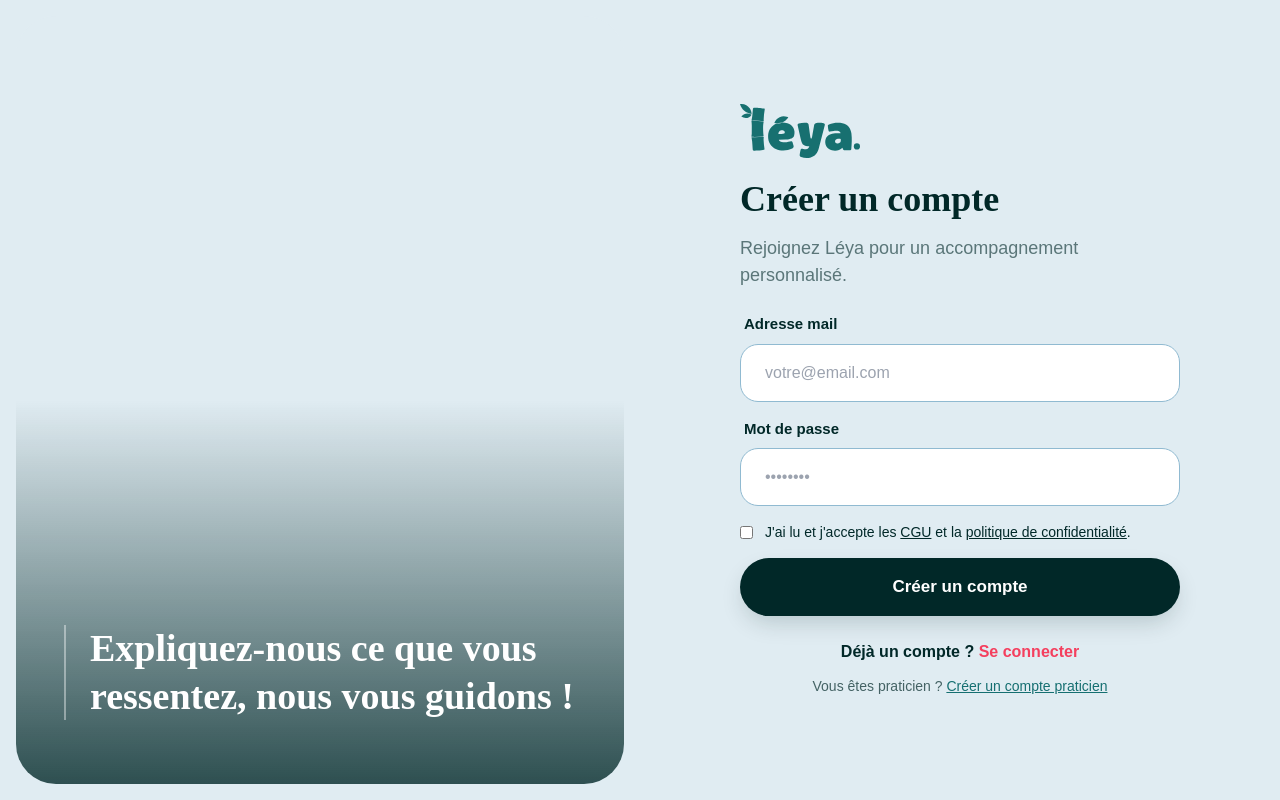
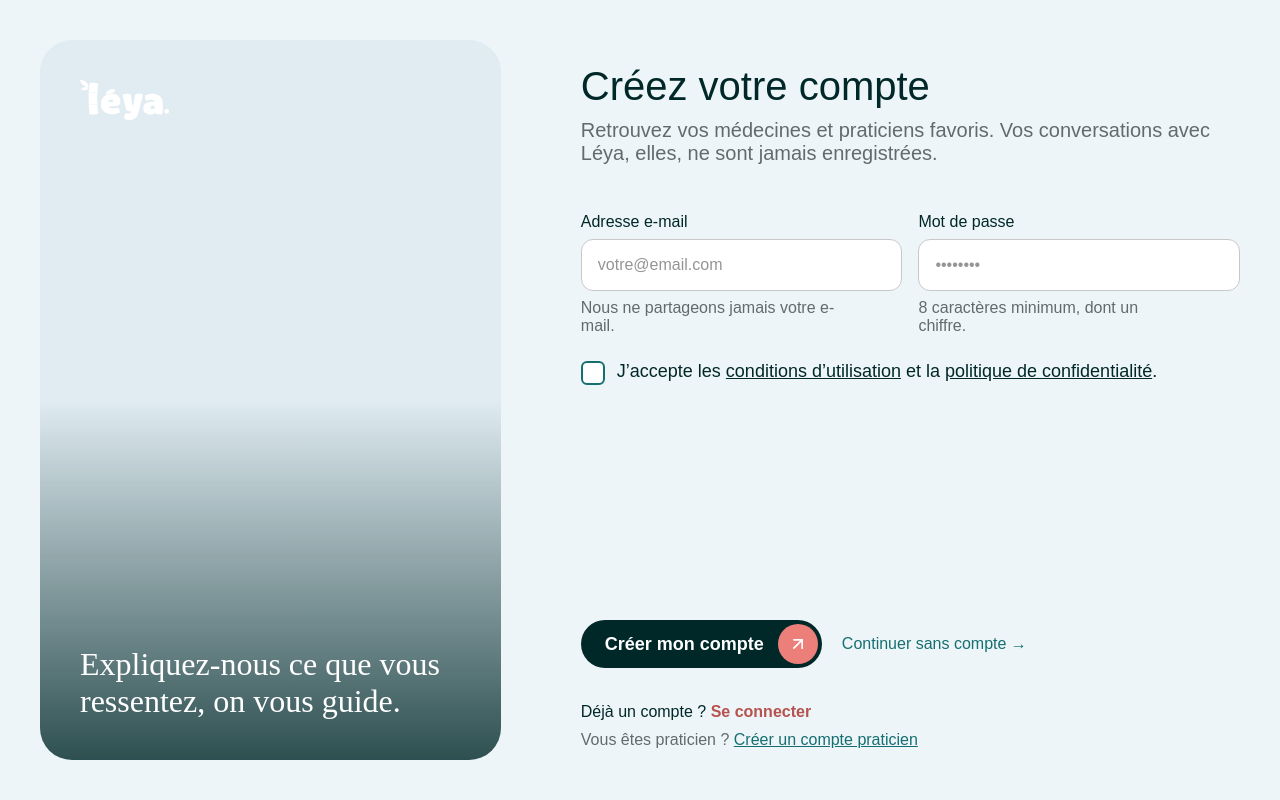
Before and after one commit to TomMbn/medaltea_front, a Nuxt app: page /register in a window 1280 px wide. Built offline with nearby package versions, Linux system fonts and the light colour scheme; no server answers.

Commit message:
feat : Page d'inscription patient V5

```diff
--- a/app/components/AuthIllustration.vue
+++ b/app/components/AuthIllustration.vue
@@ -1,5 +1,5 @@
 <template>
-  <div class="auth-illustration relative w-full h-full overflow-hidden rounded-[40px] bg-[#e0ecf2]">
+  <div class="auth-illustration relative w-full h-full overflow-hidden bg-[#e0ecf2]" :class="logo ? 'rounded-[32px]' : 'rounded-[40px]'">
     <!-- Background Image -->
     <NuxtImg
       src="/images/landscape.webp"
@@ -16,8 +16,16 @@
     <!-- Gradient Overlay for Text Readability -->
     <div class="absolute inset-0 bg-gradient-to-t from-[#012828]/80 via-transparent to-transparent"></div>
 
+    <!-- Variante V5 : logo en haut, accroche en bas à gauche -->
+    <template v-if="logo">
+      <NuxtLink to="/" class="absolute left-10 top-10" aria-label="Léya, retour à l'accueil">
+        <img src="/images/footer/logo-blanc.svg" alt="" width="89" height="40" class="h-10 w-auto" style="animation: none;" />
+      </NuxtLink>
+      <p class="absolute left-10 bottom-10 right-10 max-w-[520px] font-unbounded font-normal text-[26px] xl:text-[32px] leading-[normal] text-white">{{ message }}</p>
+    </template>
+
     <!-- Quote Content -->
-    <div class="absolute bottom-0 left-0 w-full p-12 pb-16 max-w-[850px]">
+    <div v-else class="absolute bottom-0 left-0 w-full p-12 pb-16 max-w-[850px]">
       <div class="quote-wrapper pl-6">
         <p class="text-white text-[32px] md:text-[38px] font-bold leading-[1.25] font-unbounded">
           {{ message }}
@@ -29,6 +37,7 @@
 
 <script setup>
 defineProps({
+  logo: { type: Boolean, default: false },
   message: { type: String, default: 'Expliquez-nous ce que vous ressentez, nous vous guidons !' },
 })
 </script>
--- a/app/pages/register.vue
+++ b/app/pages/register.vue
@@ -1,136 +1,106 @@
 <template>
-  <div class="registration-page-v2">
-    <!-- Left Pane: Illustration -->
-    <div class="pane-left">
-      <AuthIllustration />
+  <div class="min-h-screen min-h-[100svh] bg-bleu-50 text-vert-900 lg:flex lg:gap-10 xl:gap-20 lg:p-10">
+    <!-- Panneau d'illustration -->
+    <div class="hidden lg:block lg:w-[42vw] xl:w-[36vw] max-w-[620px] shrink-0 lg:sticky lg:top-10 lg:h-[calc(100svh-80px)]">
+      <AuthIllustration logo message="Expliquez-nous ce que vous ressentez, on vous guide." />
     </div>
 
-    <!-- Right Pane: Form -->
-    <div class="pane-right">
-      <div class="form-container">
-        <!-- Logo Header -->
-        <div class="header-section">
-          <NuxtLink to="/">
-            <img
-              src="/images/logo.svg"
-              alt="Léya"
-              class="logo-img"
-            />
+    <!-- Formulaire -->
+    <div class="flex-1 min-w-0 flex flex-col px-5 sm:px-8 py-8 lg:p-0 lg:pt-6 lg:min-h-[calc(100svh-80px)]">
+      <NuxtLink to="/" class="lg:hidden self-start" aria-label="Léya, retour à l'accueil">
+        <img src="/images/logo.svg" alt="Léya" width="120" height="54" class="w-[100px] h-auto" style="animation: none;" />
       </NuxtLink>
-          <h1 class="auth-title mb-4">
-            Créer un compte
-          </h1>
-          <p class="auth-subtitle">
-            Rejoignez Léya pour un accompagnement personnalisé.
+
+      <div class="mt-8 lg:mt-0">
+        <h1 class="font-unbounded font-normal text-[30px] sm:text-[34px] lg:text-[40px] leading-[normal] text-vert-900">Créez votre compte</h1>
+        <p class="mt-[10px] text-[18px] lg:text-[20px] leading-[normal] text-neutre-600 max-w-[820px]">
+          Retrouvez vos médecines et praticiens favoris. Vos conversations avec Léya, elles, ne sont jamais enregistrées.
         </p>
       </div>
 
-        <!-- Registration Form -->
-        <form @submit.prevent="handleRegister" class="auth-form">
-          <div class="field-group">
-            <label class="input-label" for="register-mail">Adresse mail</label>
+      <form class="mt-8 lg:mt-[48px] flex-1 flex flex-col" @submit.prevent="handleRegister">
+        <div class="grid sm:grid-cols-2 gap-4 max-w-[776px]">
+          <div class="flex flex-col gap-2">
+            <label for="register-mail" class="text-[16px] font-medium leading-[normal]">Adresse e-mail</label>
+            <div class="relative">
             <input
               id="register-mail"
               v-model="mail"
               type="email"
               autocomplete="email"
               inputmode="email"
-              class="form-input"
               required
+              maxlength="150"
               placeholder="votre@email.com"
               :disabled="isLoading"
+              class="h-[52px] w-full rounded-[12px] border border-[#c8c8c8] bg-white pl-4 pr-11 text-[16px] text-vert-900 placeholder:text-neutre-500 focus:outline-none focus:border-2 focus:border-vert-600 focus:shadow-[0_0_0_4px_#cde4df] transition-shadow"
             />
+            <Check v-if="mailLooksValid" :size="20" class="absolute right-4 top-1/2 -translate-y-1/2 text-vert-600 pointer-events-none" aria-hidden="true" />
             </div>
-
-          <div class="field-group">
-            <label class="input-label" for="register-password">Mot de passe</label>
+            <p class="max-w-[260px] text-[16px] leading-[normal] text-neutre-600">Nous ne partageons jamais votre e-mail.</p>
+          </div>
+          <div class="flex flex-col gap-2">
+            <label for="register-password" class="text-[16px] font-medium leading-[normal]">Mot de passe</label>
             <input
               id="register-password"
               v-model="password"
               type="password"
               autocomplete="new-password"
-              minlength="6"
-              class="form-input"
+              minlength="8"
+              maxlength="200"
+              pattern=".*[0-9].*"
+              title="8 caractères minimum, dont un chiffre."
               required
               placeholder="••••••••"
               :disabled="isLoading"
+              aria-describedby="register-password-hint"
+              class="h-[52px] w-full rounded-[12px] border border-[#c8c8c8] bg-white px-4 text-[16px] text-vert-900 placeholder:text-neutre-500 focus:outline-none focus:border-2 focus:border-vert-600 focus:shadow-[0_0_0_4px_#cde4df] transition-shadow"
             />
+            <p id="register-password-hint" class="max-w-[260px] text-[16px] leading-[normal] text-neutre-600">8 caractères minimum, dont un chiffre.</p>
+          </div>
         </div>
 
-          <label class="flex items-start gap-3 text-sm text-[#012828] cursor-pointer">
-            <input v-model="accepted" type="checkbox" required :disabled="isLoading" class="mt-1 shrink-0" />
+        <label class="mt-6 flex items-start gap-3 text-[16px] lg:text-[18px] leading-snug cursor-pointer">
+          <input v-model="accepted" type="checkbox" required :disabled="isLoading" class="peer sr-only" />
+          <span class="mt-0.5 w-6 h-6 shrink-0 rounded-[6px] border-2 border-vert-600 bg-white text-white flex items-center justify-center peer-checked:bg-vert-600 peer-focus-visible:shadow-[0_0_0_4px_#cde4df] [&>svg]:opacity-0 peer-checked:[&>svg]:opacity-100" aria-hidden="true"><Check :size="16" /></span>
           <span>
-              J'ai lu et j'accepte les
-              <NuxtLink to="/cgu" target="_blank" class="underline">CGU</NuxtLink> et la
-              <NuxtLink to="/politique-de-confidentialite" target="_blank" class="underline">politique de confidentialité</NuxtLink>.
+            J’accepte les <NuxtLink to="/cgu" target="_blank" class="underline">conditions d’utilisation</NuxtLink>
+            et la <NuxtLink to="/politique-de-confidentialite" target="_blank" class="underline">politique de confidentialité</NuxtLink>.
           </span>
         </label>
 
-          <!-- Error Message -->
-          <div v-if="errorMsg" class="error-box">
-            {{ errorMsg }}
+        <div v-if="errorMsg" class="mt-6 max-w-[776px] rounded-[12px] border border-[#fed7d7] bg-[#fff5f5] p-4 text-[14px] font-semibold text-[#c53030]" role="alert">{{ errorMsg }}</div>
+        <div v-if="successMsg" class="mt-6 max-w-[776px] rounded-[12px] border border-[#c6f6d5] bg-[#f0fff4] p-4 text-[14px] font-semibold text-[#2f855a]" role="status">{{ successMsg }}</div>
+
+        <div class="flex-1 min-h-10" />
+
+        <div class="flex flex-wrap items-center gap-x-5 gap-y-4">
+          <button type="submit" :disabled="isLoading" class="inline-flex items-center gap-[14px] min-h-[48px] bg-vert-900 text-white font-semibold text-[18px] rounded-full pl-6 pr-1 py-1 hover:shadow-douce transition-shadow disabled:opacity-80 disabled:cursor-wait">
+            <template v-if="!isLoading">Créer mon compte</template>
+            <span v-else class="inline-flex items-center gap-2"><Loader2 class="animate-spin" :size="20" aria-hidden="true" /> Création…</span>
+            <span class="w-10 h-10 rounded-full bg-corail-500 flex items-center justify-center"><ArrowUpRight :size="20" aria-hidden="true" /></span>
+          </button>
+          <NuxtLink to="/trouver-un-praticien" class="text-[16px] font-medium text-vert-600 hover:underline">Continuer sans compte →</NuxtLink>
         </div>
 
-          <!-- Success Message -->
-          <div v-if="successMsg" class="success-box">
-            {{ successMsg }}
-          </div>
-
-          <!-- Submit Button -->
-          <div class="submit-wrapper">
-            <button
-              type="submit"
-              class="btn-submit"
-              :disabled="isLoading"
-            >
-              <span v-if="!isLoading">Créer un compte</span>
-              <span v-else class="loading-state">
-                <Loader2 class="spinner" :size="20" />
-                Création...
-              </span>
-            </button>
+        <div class="mt-8 pb-2 flex flex-col gap-1 text-[16px]">
+          <p>
+            Déjà un compte ?
+            <NuxtLink :to="{ path: '/login', query: route.query.redirect ? { redirect: route.query.redirect } : {} }" class="font-semibold text-corail-700 hover:underline">Se connecter</NuxtLink>
+          </p>
+          <p class="text-neutre-600">
+            Vous êtes praticien ?
+            <NuxtLink to="/inscription-pro" class="underline text-vert-600">Créer un compte praticien</NuxtLink>
+          </p>
         </div>
       </form>
-
-<!--
-        <div class="separator-group">
-          <div class="line"></div>
-          <div class="label-or">ou</div>
-        </div>
-
-        <div class="social-row mb-8">
-          <button class="social-btn" :disabled="isLoading">
-            <svg xmlns="http://www.w3.org/2000/svg" viewBox="0 0 24 24" width="24" height="24" class="logo-icon">
-              <path d="M22.56 12.25c0-.78-.07-1.53-.2-2.25H12v4.26h5.92c-.26 1.37-1.04 2.53-2.21 3.31v2.77h3.57c2.08-1.92 3.28-4.74 3.28-8.09z" fill="currentColor"/>
-              <path d="M12 23c2.97 0 5.46-.98 7.28-2.66l-3.57-2.77c-.98.66-2.23 1.06-3.71 1.06-2.86 0-5.29-1.93-6.16-4.53H2.18v2.84C3.99 20.53 7.7 23 12 23z" fill="currentColor"/>
-              <path d="M5.84 14.1c-.22-.66-.35-1.36-.35-2.1s.13-1.44.35-2.1V7.06H2.18C1.43 8.55 1 10.22 1 12s.43 3.45 1.18 4.94l3.66-2.84z" fill="currentColor"/>
-              <path d="M12 5.38c1.62 0 3.06.56 4.21 1.66l3.15-3.15C17.45 2.09 14.97 1 12 1 7.7 1 3.99 3.47 2.18 7.06l3.66 2.84c.87-2.6 3.3-4.52 6.16-4.52z" fill="currentColor"/>
-            </svg>
-          </button>
-          <button class="social-btn" :disabled="isLoading">
-            <svg xmlns="http://www.w3.org/2000/svg" viewBox="0 0 384 512" width="22" height="22" class="apple-icon">
-              <path d="M318.7 268.7c-.2-36.7 16.4-64.4 50-84.8-18.8-26.9-47.2-41.7-84.7-44.6-35.5-2.8-74.3 20.7-88.5 20.7-15 0-49.4-19.7-76.4-19.7C63.3 141.2 4 184.8 4 273.5q0 39.3 14.4 81.2c12.8 36.7 59 126.7 107.2 125.2 25.2-.6 43-17.9 75.8-17.9 31.8 0 48.3 17.9 76.4 17.9 48.6-.7 90.4-82.5 102.6-119.3-65.2-30.7-61.7-90-61.7-91.9zm-56.6-164.2c27.3-32.4 24.8-61.9 24-72.5-24.1 1.4-52 16.4-67.9 34.9-17.5 19.8-27.8 44.3-25.6 71.9 26.1 2 49.9-11.4 69.5-34.3z" fill="currentColor"/>
-            </svg>
-          </button>
-        </div>
--->
-
-        <p class="text-center font-semibold mb-0 font-futura text-[#012828]">
-          Déjà un compte ?
-          <NuxtLink :to="{ path: '/login', query: route.query.redirect ? { redirect: route.query.redirect } : {} }" class="text-rose-500 hover:underline">Se connecter</NuxtLink>
-        </p>
-        <p class="text-center text-sm mt-3 text-[#012828]/70">
-          Vous êtes praticien ?
-          <NuxtLink to="/inscription-pro" class="underline text-[#156F71]">Créer un compte praticien</NuxtLink>
-        </p>
-      </div>
     </div>
   </div>
 </template>
 
 <script setup>
-import { ref } from 'vue'
-import { Apple, Loader2 } from 'lucide-vue-next'
+import { ref, computed } from 'vue'
+import { ArrowUpRight, Check, Loader2 } from 'lucide-vue-next'
 
 definePageMeta({ middleware: 'guest' })
 useSeoMeta({ title: 'Créer un compte — Léya', robots: 'noindex, nofollow' })
@@ -141,6 +111,7 @@
 const mail = ref('')
 const password = ref('')
 const accepted = ref(false)
+const mailLooksValid = computed(() => /^\S+@\S+\.\S{2,}$/.test(mail.value.trim()))
 const isLoading = ref(false)
 const errorMsg = ref('')
 const successMsg = ref('')
@@ -189,239 +160,3 @@
   }
 }
 </script>
-
-<style scoped>
-.registration-page-v2 {
-  display: flex;
-  flex-direction: column;
-  width: 100%;
-  min-height: 100vh;
-  min-height: 100svh;
-  background-color: #e0ecf2;
-  color: #012828;
-}
-
-.pane-left {
-  display: none;
-}
-
-.pane-right {
-  display: flex;
-  flex: 1;
-  align-items: center;
-  justify-content: center;
-  padding: 40px 24px;
-}
-
-.form-container {
-  width: 100%;
-  max-width: 440px;
-}
-
-/* Desktop styles */
-@media (min-width: 1024px) {
-  .registration-page-v2 {
-    flex-direction: row;
-  }
-
-  .pane-left {
-    display: block;
-    width: 50%;
-    height: 100vh;
-    height: 100svh;
-    position: sticky;
-    top: 0;
-    padding: 16px;
-  }
-
-  .pane-right {
-    width: 50%;
-    height: 100vh;
-    height: 100svh;
-    padding: 32px;
-    overflow-y: auto;
-  }
-}
-
-.header-section {
-  margin-bottom: 24px;
-}
-
-.logo-img {
-  width: 120px;
-  height: auto;
-}
-
-.auth-title {
-  font-family: 'Unbounded', cursive;
-  font-size: 36px;
-  font-weight: 700;
-  line-height: 1.05;
-  margin-top: 24px;
-}
-
-.auth-subtitle {
-  font-family: 'Futura PT', sans-serif;
-  font-size: 18px;
-  color: rgba(1, 40, 40, 0.6);
-  line-height: 1.5;
-}
-
-.auth-form {
-  display: flex;
-  flex-direction: column;
-  gap: 16px;
-  margin-bottom: 24px;
-}
-
-.input-label {
-  display: block;
-  font-family: 'Futura PT', sans-serif;
-  font-size: 15px;
-  font-weight: 700;
-  margin-bottom: 8px;
-  margin-left: 4px;
-}
-
-.form-input {
-  width: 100%;
-  height: 58px;
-  padding: 0 24px;
-  border-radius: 18px;
-  border: 1px solid #90BAD1;
-  background-color: white;
-  font-size: 16px;
-  outline: none;
-  transition: all 0.2s;
-  font-family: 'Futura PT', sans-serif;
-}
-
-.form-input:focus {
-  border-color: #012828;
-}
-
-.btn-submit {
-  width: 100%;
-  height: 58px;
-  background-color: #012828;
-  color: white;
-  font-weight: 700;
-  font-size: 17px;
-  border-radius: 50px;
-  border: none;
-  cursor: pointer;
-  box-shadow: 0 10px 25px -5px rgba(1, 40, 40, 0.2);
-  transition: all 0.2s;
-  display: flex;
-  align-items: center;
-  justify-content: center;
-  font-family: 'Futura PT', sans-serif;
-}
-
-.btn-submit:hover:not(:disabled) {
-  background-color: #023a3a;
-  transform: translateY(-1px);
-}
-
-.btn-submit:disabled {
-  opacity: 0.8;
-  cursor: wait;
-}
-
-.loading-state {
-  display: flex;
-  align-items: center;
-  gap: 8px;
-}
-
-.spinner {
-  animation: spin 1s linear infinite;
-}
-
-@keyframes spin {
-  from { transform: rotate(0deg); }
-  to { transform: rotate(360deg); }
-}
-
-.error-box {
-  background-color: #fff5f5;
-  color: #c53030;
-  padding: 16px;
-  border-radius: 12px;
-  font-size: 14px;
-  font-weight: 600;
-  border: 1px solid #fed7d7;
-}
-
-.success-box {
-  background-color: #f0fff4;
-  color: #2f855a;
-  padding: 16px;
-  border-radius: 12px;
-  font-size: 14px;
-  font-weight: 600;
-  border: 1px solid #c6f6d5;
-}
-
-.separator-group {
-  position: relative;
-  display: flex;
-  align-items: center;
-  justify-content: center;
-  margin-bottom: 24px;
-}
-
-.separator-group .line {
-  width: 100%;
-  height: 1px;
-  background-color: #E5E5E5;
-}
-
-.separator-group .label-or {
-  position: absolute;
-  background-color: #e0ecf2;
-  padding: 0 20px;
-  color: rgba(1, 40, 40, 0.3);
-  font-size: 15px;
-  font-weight: 600;
-  font-family: 'Futura PT', sans-serif;
-}
-
-.social-row {
-  display: flex;
-  gap: 16px;
-}
-
-.social-btn {
-  flex: 1;
-  height: 58px;
-  background-color: white;
-  border: 1px solid #E5E5E5;
-  border-radius: 50px;
-  display: flex;
-  align-items: center;
-  justify-content: center;
-  font-size: 22px;
-  cursor: pointer;
-  transition: all 0.2s;
-}
-
-.social-btn:hover {
-  background-color: #f9fafb;
-}
-
-.social-btn .logo-icon,
-.social-btn .apple-icon {
-  color: #000;
-  transition: transform 0.2s;
-}
-
-.social-btn:hover .logo-icon,
-.social-btn:hover .apple-icon {
-  transform: scale(1.1);
-}
-
-.font-futura {
-  font-family: 'Futura PT', sans-serif;
-}
-</style>
```
Lines whose indentation alone changed are shown as unchanged.
